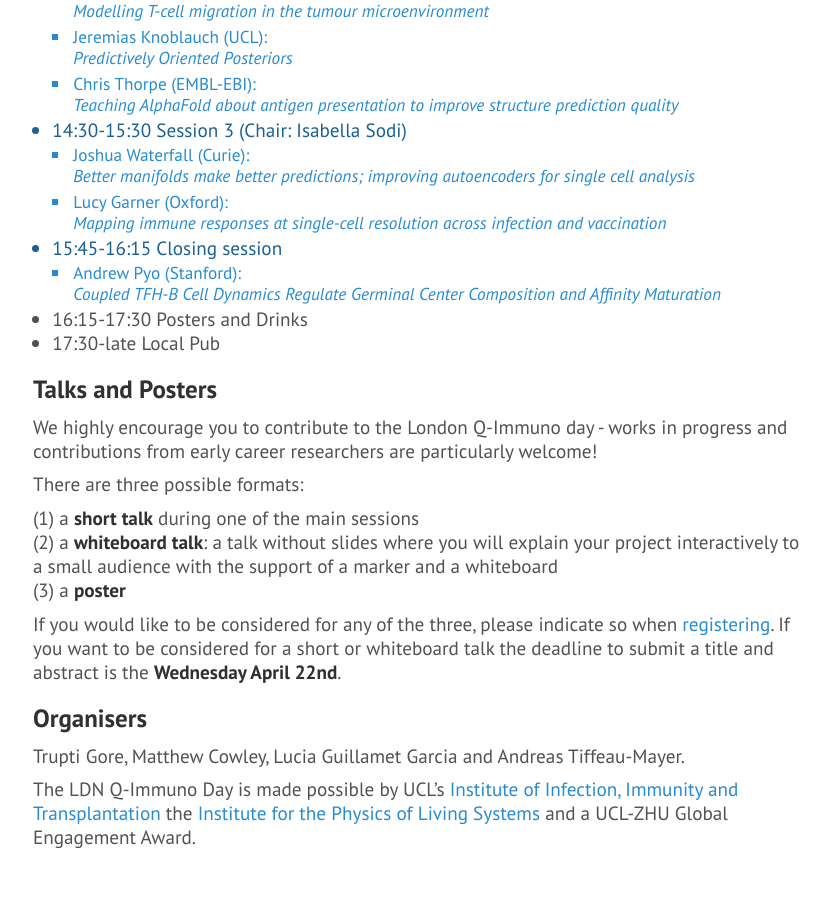
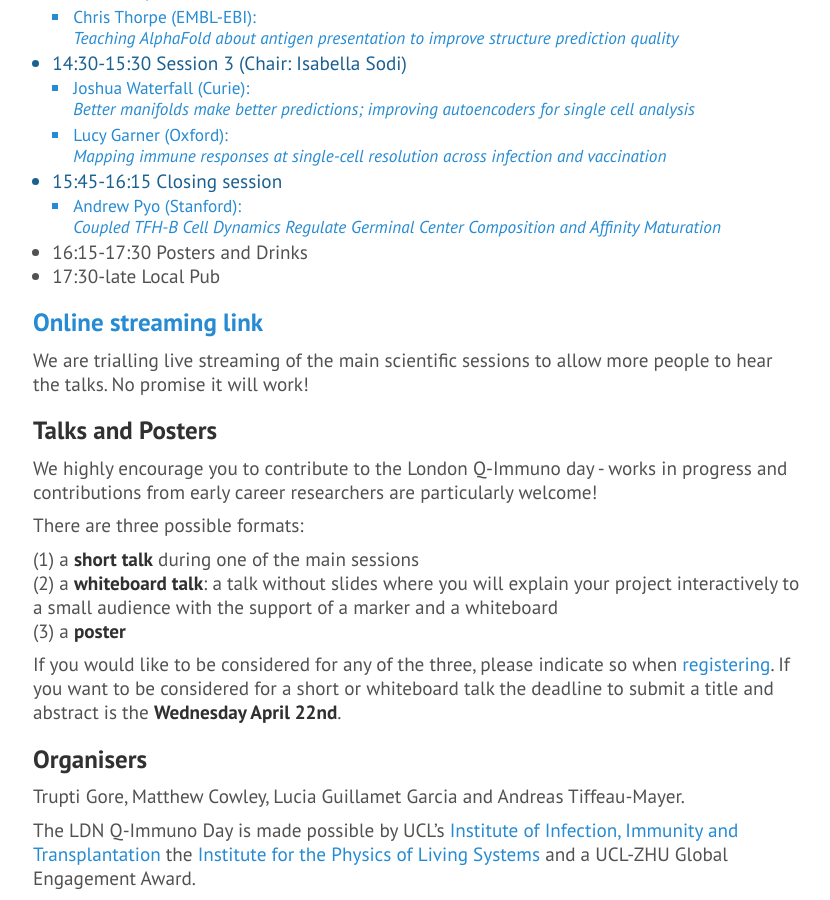
Before and after one commit to andim/andim.github.io, a Jekyll site: the page built from ldnday.md, in a window 1280 px wide and 900 px high, scrolled down 1445 px. Shown: the whole window, without its empty margins (223-1053 px from the left). Built offline with Jekyll 4.4.1, drawn with Linux system fonts in a browser that asks for light colours; nearby versions of some CDN libraries; a script that is not in the unit is left out; before the commit the page ends 2304 px from its top, so only the background shows below that.

Commit message:
context for streaming

```diff
--- a/ldnday.md
+++ b/ldnday.md
@@ -202,6 +199,10 @@ Chris Thorpe (EMBL-EBI):
 - 16:15-17:30 Posters and Drinks
 - 17:30-late Local Pub
 
+## [Online streaming link](https://ucl.zoom.us/j/95061125724)
+
+We are trialling live streaming of the main scientific sessions to allow more people to hear the talks. No promise it will work!
+
 
 ## Talks and Posters
 
```
Also changed, not shown: other parts of ldnday.md (+0 -3 lines).
